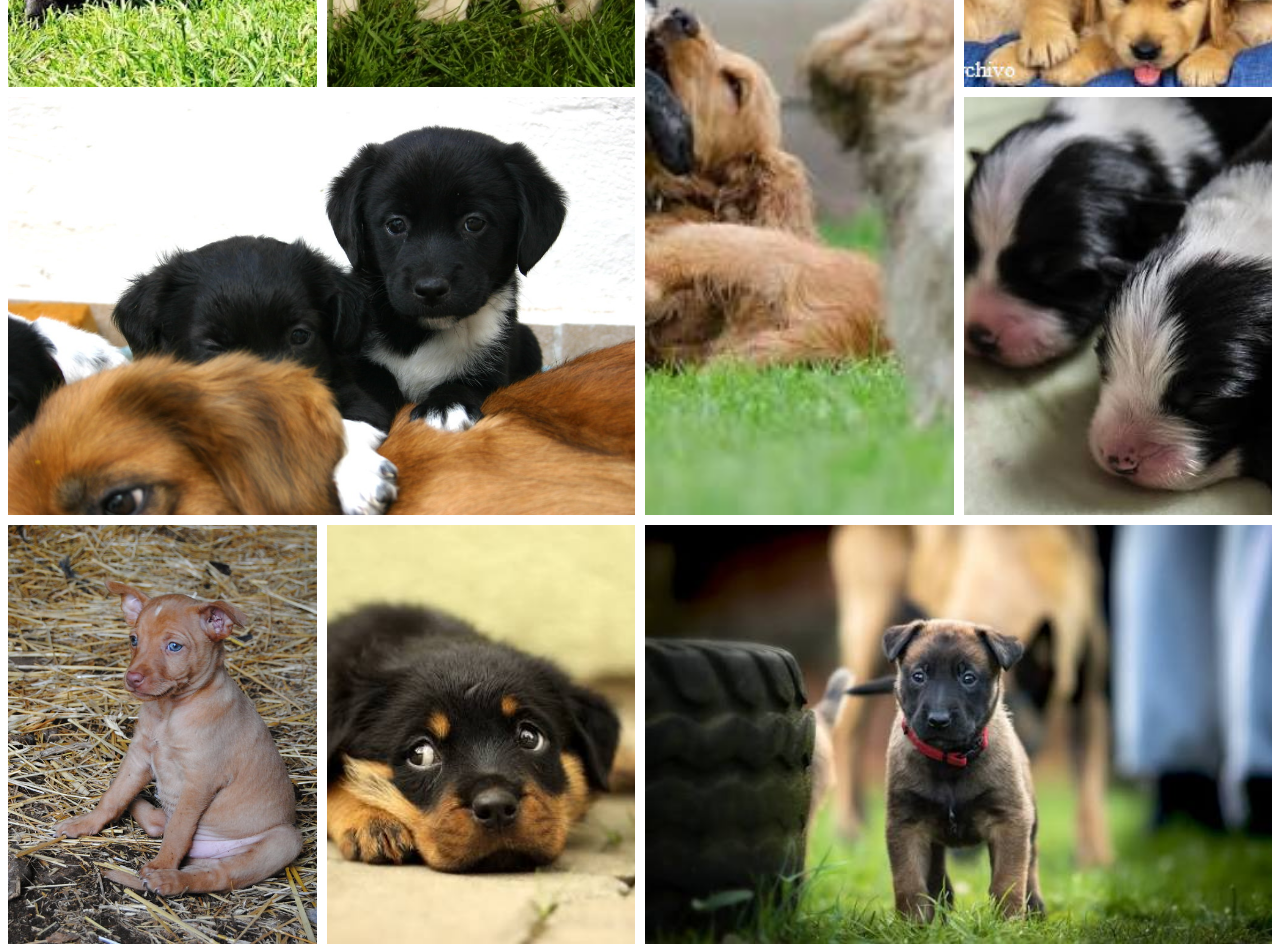
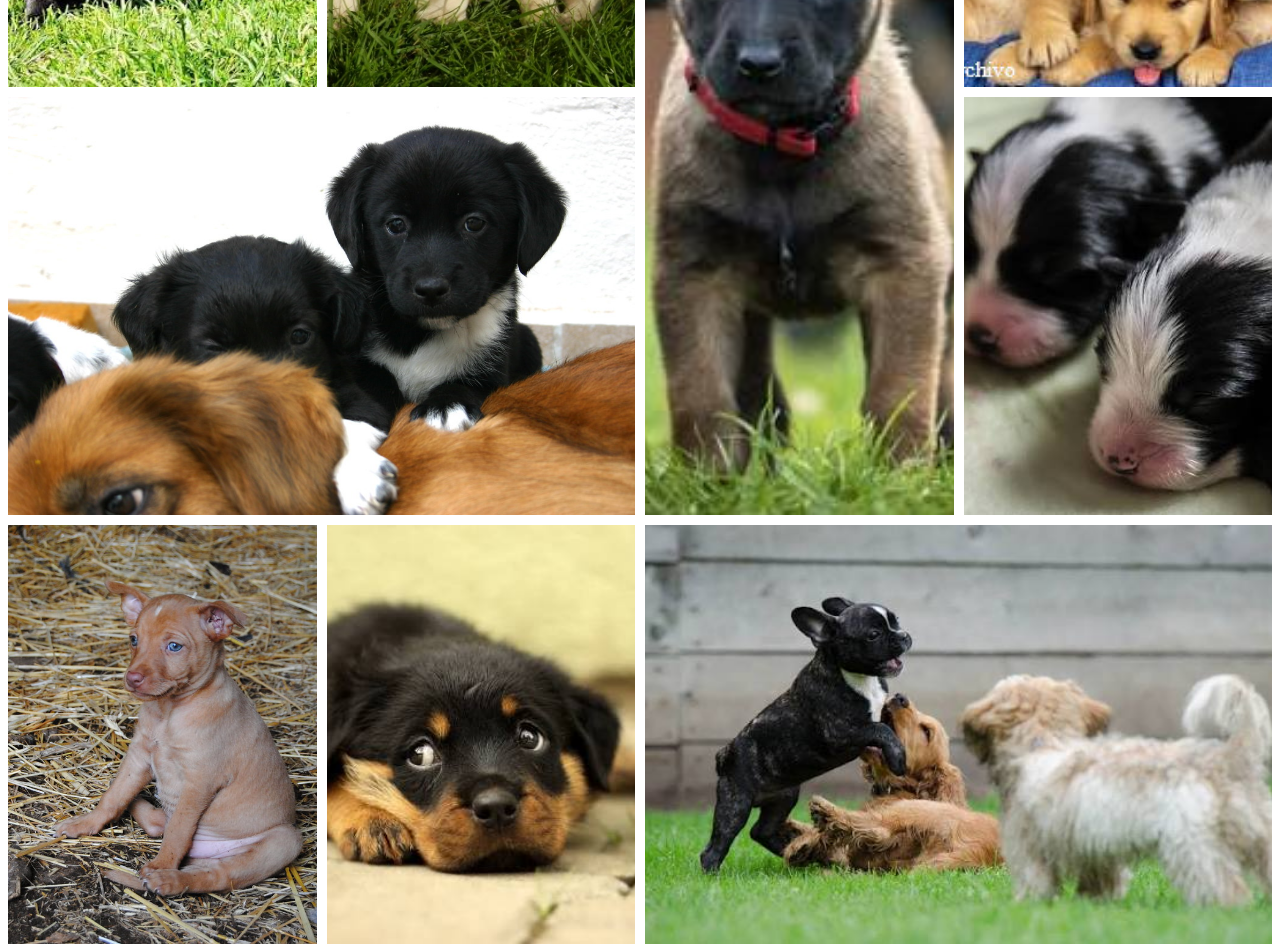
Before and after one commit to El-Jesule/CSSGridExercise, a plain HTML site: page index.html in a window 1280 px wide. Shown: the part 768-1720 px from the top of the page. Drawn offline with Linux system fonts and the light colour scheme.

Commit message:
chore: swap images 4 and 10 in index.html to better fit their cells

```diff
--- a/index.html
+++ b/index.html
@@ -12,13 +12,13 @@
     <img class="gridImg1" src="img/image1.jpg" alt="">
     <img class="gridImg2" src="img/image2.jpg" alt="">
     <img class="gridImg3" src="img/image3.jpg" alt="">
-    <img class="gridImg4" src="img/image4.jpg" alt="">
+    <img class="gridImg4" src="img/image10.jpg" alt="">
     <img class="gridImg5" src="img/image5.jpg" alt="">
     <img class="gridImg6" src="img/image6.jpg" alt="">
     <img class="gridImg7" src="img/image7.jpg" alt="">
     <img class="gridImg8" src="img/image8.jpg" alt="">
     <img class="gridImg9" src="img/image9.jpg" alt="">
-    <img class="gridImg10" src="img/image10.jpg" alt="">
+    <img class="gridImg10" src="img/image4.jpg" alt="">
   </section>
 </body>
 </html>
```
